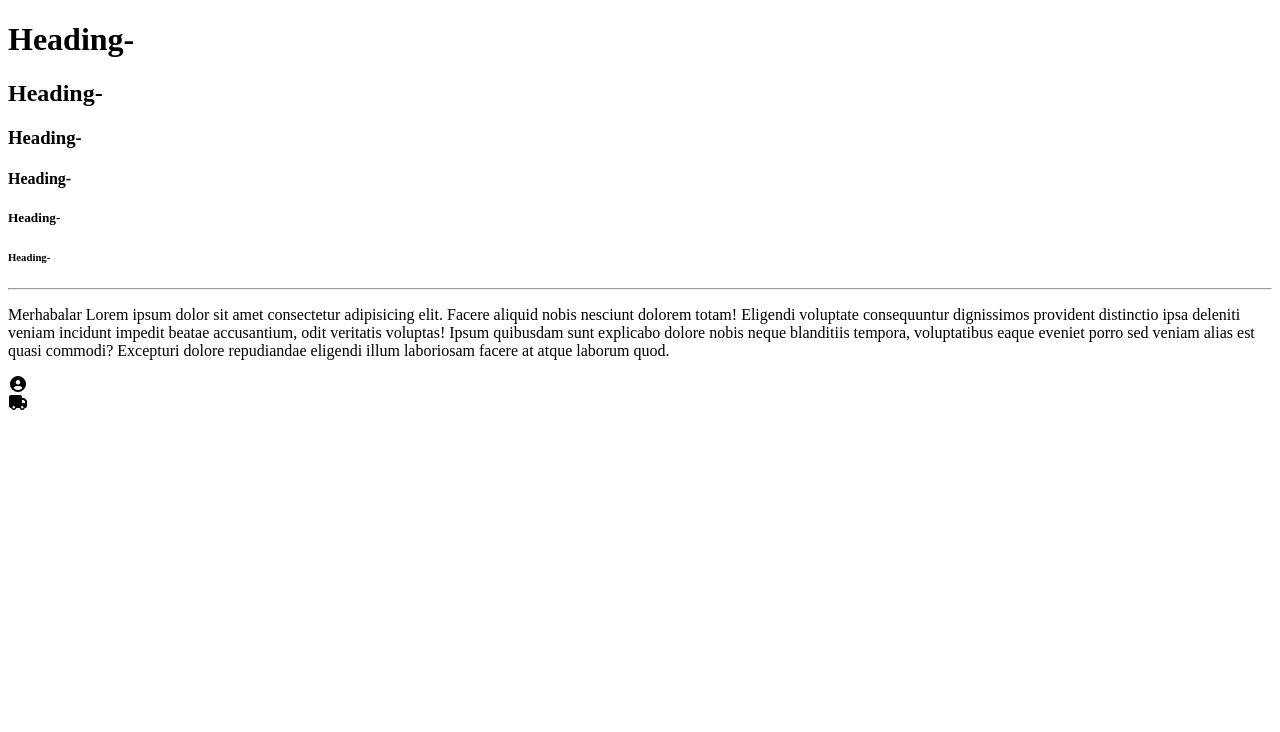
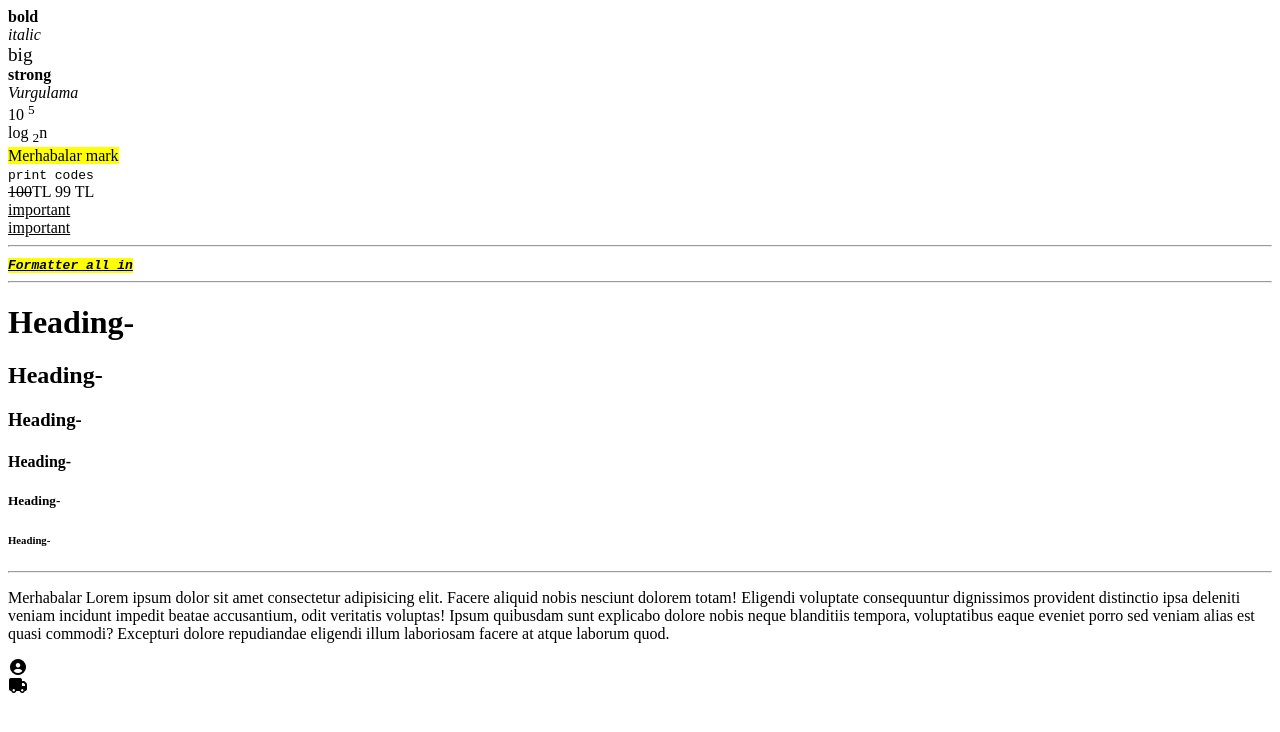
Before and after one commit to ozgurgoktug/Calisma_Dosyalari, a plain HTML site: page index.html in a window 1280 px wide. Drawn offline with Linux system fonts and the light colour scheme.

Commit message:
Formatter

```diff
--- a/index.html
+++ b/index.html
@@ -29,6 +29,34 @@
 <body>
     <noscript>Tarayıcın JavaScripti Desteklemiyor</noscript>
     <!-- Start Codes -->
+         <!-- formatter -->
+    <b>bold</b><br>
+    <i>italic</i><br>
+    <big>big</big><br>
+    <strong>strong</strong><br>
+    <em>Vurgulama</em><br>
+    10 <sup>5</sup> <br>
+    log <sub>2</sub>n <br>
+    <mark>Merhabalar mark</mark><br>
+    <code>print codes</code><br>
+    <del>100</del>TL 99 TL <br>
+    <u>important</u> <br>
+    <ins>important</ins> <br>
+    <hr>
+    <b>
+        <i>
+            <strong>
+                <code>
+                    <ins>
+                        <mark>
+                            Formatter all in
+                        </mark>
+                    </ins>
+                </code>
+            </strong>
+        </i>
+    </b>
+    <hr>
     <!-- h${heading-$}*6 -->
     <h1>Heading-</h1>
     <h2>Heading-</h2>
```
